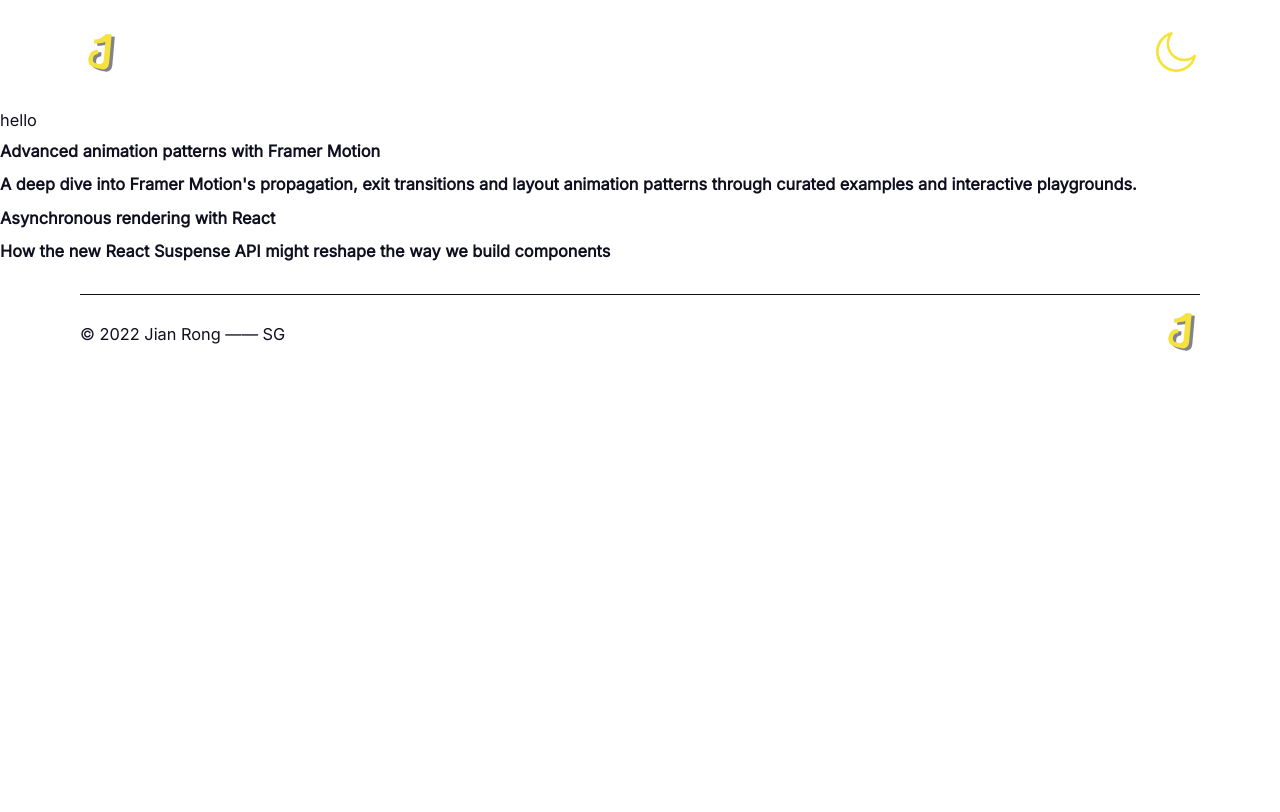
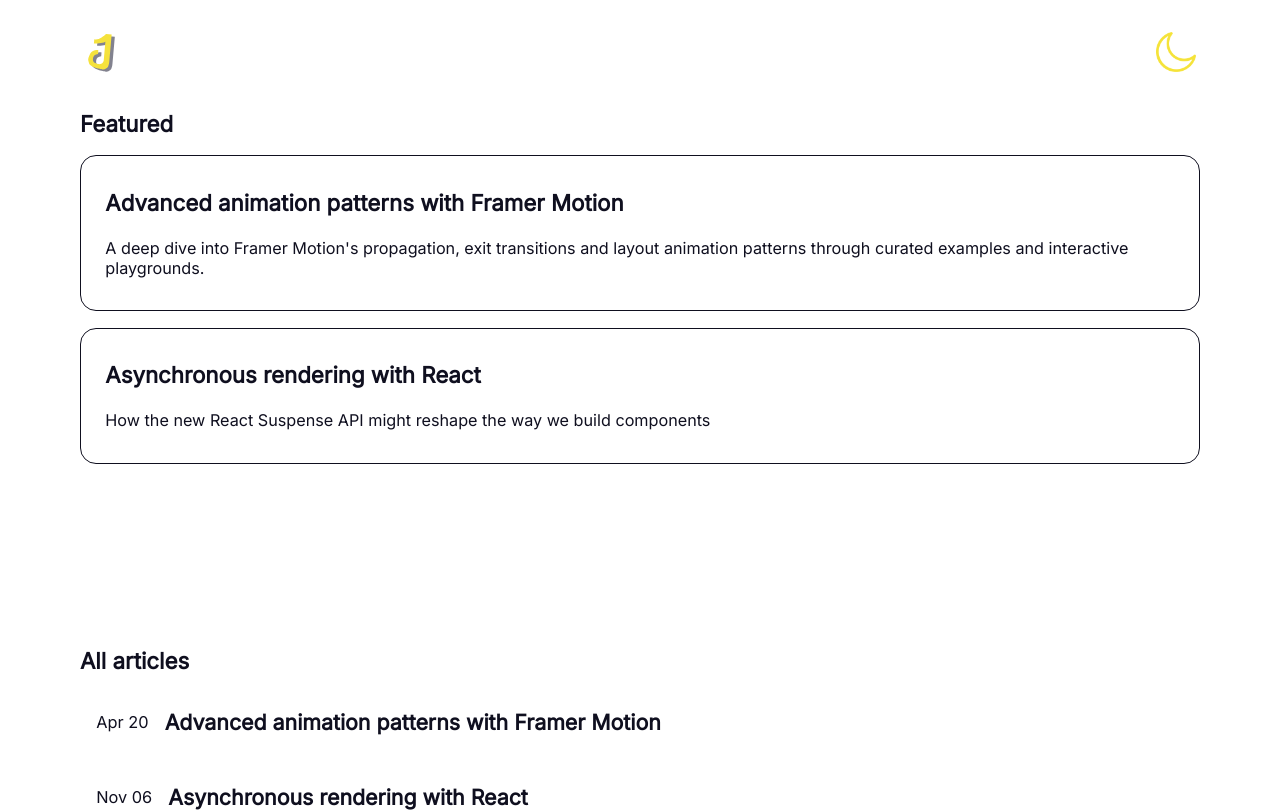
Before and after one commit to jianrong7/portfolio, a Next.js app in the folder portfolio-frontend/: page /blog in a window 1280 px wide. Shown: the top 812 px of the page. Built offline with nearby package versions, Linux system fonts and the light colour scheme.

Commit message:
initial commit for blog home page

```diff
--- /dev/null
+++ b/portfolio-frontend/components/blog/AllArticles/AllArticles.module.css
@@ -0,0 +1,3 @@
+.list {
+  padding: 0;
+}
--- /dev/null
+++ b/portfolio-frontend/components/blog/AllArticles/AllArticles.tsx
@@ -0,0 +1,19 @@
+import React from "react";
+
+import Heading from "../../shared/Heading/Heading";
+import Post from "../Post";
+
+import styles from "./AllArticles.module.css";
+
+export default function AllArticles({ posts }) {
+  return (
+    <section>
+      <Heading level="h2">All articles</Heading>
+      <ul className={styles.list}>
+        {posts.map((post) => (
+          <Post key={post.slug} post={post} />
+        ))}
+      </ul>
+    </section>
+  );
+}
--- /dev/null
+++ b/portfolio-frontend/components/blog/FeaturedPost.module.css
@@ -0,0 +1,14 @@
+.container {
+  border: 1px solid var(--accentColor2_dark);
+  border-radius: 16px;
+  padding: 2rem 1.5rem;
+  list-style-type: none;
+  margin-bottom: 1rem;
+  cursor: pointer;
+}
+
+.subtitle {
+  font-size: 1rem;
+  font-weight: 400;
+  margin: 0;
+}
--- /dev/null
+++ b/portfolio-frontend/components/blog/FeaturedPost.tsx
@@ -0,0 +1,41 @@
+import React from "react";
+import Link from "next/link";
+import { motion, Variants } from "framer-motion";
+import Heading from "../shared/Heading/Heading";
+
+import styles from "./FeaturedPost.module.css";
+
+const listVariants: Variants = {
+  hover: {
+    boxShadow: "rgba(100, 100, 111, 0.2) 0px 7px 29px 0px",
+    scale: 1.05,
+    transition: {
+      duration: 0.5,
+      ease: "easeInOut",
+    },
+  },
+  tap: {
+    scale: 0.95,
+    transition: { duration: 0.2, ease: "easeInOut" },
+  },
+};
+
+export default function FeaturedPost({ post }) {
+  return (
+    <Link href={`/blog/${post.slug}`} passHref>
+      <motion.li
+        className={styles.container}
+        whileHover="hover"
+        whileTap="tap"
+        variants={listVariants}
+      >
+        <Heading level="h3" className={styles.title}>
+          {post.frontmatter.title}
+        </Heading>
+        <Heading level="h3" className={styles.subtitle}>
+          {post.frontmatter.subtitle}
+        </Heading>
+      </motion.li>
+    </Link>
+  );
+}
--- /dev/null
+++ b/portfolio-frontend/components/blog/FeaturedPosts/FeaturedPosts.module.css
@@ -0,0 +1,3 @@
+.list {
+  padding: 0;
+}
--- /dev/null
+++ b/portfolio-frontend/components/blog/FeaturedPosts/FeaturedPosts.tsx
@@ -0,0 +1,19 @@
+import React from "react";
+
+import Heading from "../../shared/Heading/Heading";
+import FeaturedPost from "../FeaturedPost";
+
+import styles from "./FeaturedPosts.module.css";
+
+export default function FeaturedPosts({ posts }) {
+  return (
+    <section>
+      <Heading level="h2">Featured</Heading>
+      <ul className={styles.list}>
+        {posts.map((post) => (
+          <FeaturedPost key={post.slug} post={post} />
+        ))}
+      </ul>
+    </section>
+  );
+}
--- /dev/null
+++ b/portfolio-frontend/components/blog/Post.module.css
@@ -0,0 +1,85 @@
+.mobileContainer {
+  margin-bottom: 1rem;
+}
+
+.container {
+  list-style-type: none;
+  cursor: pointer;
+  display: flex;
+  align-items: center;
+  justify-content: space-between;
+  padding: 1rem;
+  border-radius: 1rem;
+  margin-bottom: 1rem;
+  margin: 0;
+}
+
+.date {
+  white-space: nowrap;
+}
+
+.dateTitle {
+  display: flex;
+  align-items: center;
+}
+
+.title {
+  margin: 0;
+  margin-left: 1rem;
+  font-size: calc(1rem + 0.4vw);
+}
+
+.keywordsDesktop {
+  display: none;
+}
+
+.keywordsMobile {
+  display: flex;
+  padding: 0;
+  margin-left: 1rem;
+  overflow: scroll;
+  width: 80vw;
+}
+
+.keywordsMobile {
+  -ms-overflow-style: none; /* Internet Explorer 10+ */
+  scrollbar-width: none; /* Firefox */
+}
+.keywordsMobile::-webkit-scrollbar {
+  display: none; /* Safari and Chrome */
+}
+
+.keyword {
+  margin-left: 0.7rem;
+  list-style-type: none;
+  color: var(--accentColor2_dark);
+  white-space: nowrap;
+  font-size: 0.7rem;
+}
+
+.keyword:first-of-type {
+  margin-left: 0;
+}
+
+@media screen and (min-width: 768px) {
+  .mobileContainer {
+    margin: 0;
+  }
+
+  .container {
+    margin-bottom: 1rem;
+  }
+
+  .keywordsDesktop {
+    display: flex;
+    width: auto;
+  }
+
+  .keywordsMobile {
+    display: none;
+  }
+
+  .keyword {
+    font-size: clamp(0.7rem, 0.7rem + 5px, 1.5rem);
+  }
+}
--- a/portfolio-frontend/components/blog/Post.tsx
+++ b/portfolio-frontend/components/blog/Post.tsx
@@ -1,12 +1,83 @@
 import React from "react";
 import Link from "next/link";
+import { motion } from "framer-motion";
+import { useTheme } from "next-themes";
+
+import Heading from "../shared/Heading/Heading";
+
+import styles from "./Post.module.css";
 
 export default function Post({ post }) {
+  const date = new Date(post.frontmatter.date);
+  const { theme } = useTheme();
+
+  const listVariants = {
+    hover: {
+      backgroundColor: theme === "light" ? "#f5e23c" : "#050520",
+    },
+    tap: {
+      scale: 0.95,
+    },
+  };
+
+  const keywordsVariants = {
+    initial: {
+      opacity: 0,
+    },
+    hover: {
+      opacity: 1,
+    },
+  };
   return (
     <Link href={`/blog/${post.slug}`} passHref>
-      <div>
-        <h1>{post.frontmatter.title}</h1>
-        <h2>{post.frontmatter.subtitle}</h2>
+      <div className={styles.mobileContainer}>
+        <div>
+          <motion.li
+            className={styles.container}
+            initial="initial"
+            whileHover="hover"
+            whileTap="tap"
+            variants={listVariants}
+          >
+            <div className={styles.dateTitle}>
+              <span className={styles.date}>
+                {date.toDateString().slice(4, 10)}
+              </span>
+              <Heading level="h3" className={styles.title}>
+                {post.frontmatter.title}
+              </Heading>
+            </div>
+
+            <motion.ul className={styles.keywordsDesktop}>
+              {post.frontmatter.keywords.map((keyword, index) =>
+                index < 3 ? (
+                  <motion.li
+                    key={`${keyword}_${index}`}
+                    className={styles.keyword}
+                    transition={{ duration: 0.3 + index / 10 }}
+                    variants={keywordsVariants}
+                  >
+                    {keyword}
+                  </motion.li>
+                ) : null
+              )}
+            </motion.ul>
+          </motion.li>
+        </div>
+        <motion.ul className={styles.keywordsMobile}>
+          {post.frontmatter.keywords.map((keyword, index) =>
+            index < 3 ? (
+              <motion.li
+                key={`${keyword}_${index}`}
+                className={styles.keyword}
+                transition={{ duration: 0.3 + index / 10 }}
+                variants={keywordsVariants}
+              >
+                {keyword}
+              </motion.li>
+            ) : null
+          )}
+        </motion.ul>
       </div>
     </Link>
   );
--- a/portfolio-frontend/pages/blog/index.tsx
+++ b/portfolio-frontend/pages/blog/index.tsx
@@ -13,6 +13,10 @@ import styles from "../../styles/Blog.module.css";
 import Link from "next/link";
 
 import type { frontmatter } from "../../types/post";
+import Heading from "../../components/shared/Heading/Heading";
+import FeaturedPost from "../../components/blog/FeaturedPost";
+import FeaturedPosts from "../../components/blog/FeaturedPosts/FeaturedPosts";
+import AllArticles from "../../components/blog/AllArticles/AllArticles";
 
 interface BlogProps {
   posts: Array<{
@@ -23,15 +27,25 @@ interface BlogProps {
 
 const Blog: NextPage<BlogProps> = ({ posts }) => {
   return (
-    <>
+    <motion.div
+      className={styles.container}
+      exit={{ opacity: 0, y: -300 }}
+      transition={{ duration: 5 }}
+    >
+      <Head>
+        <title>Loh Jian Rong | Personal Portfolio</title>
+        <meta
+          name="description"
+          content="Loh Jian Rong is a software engineer currently based in Singapore working with React and Express."
+        />
+        <link rel="icon" href="/favicon.ico" />
+      </Head>
       <NavBar />
-      <div>hello</div>
-      <div>
-        {posts.map((post) => (
-          <Post key={post.slug} post={post} />
-        ))}
-      </div>
-    </>
+      <main className={styles.main}>
+        <FeaturedPosts posts={posts} />
+        <AllArticles posts={posts} />
+      </main>
+    </motion.div>
   );
 };
 
--- a/portfolio-frontend/styles/Blog.module.css
+++ b/portfolio-frontend/styles/Blog.module.css
@@ -0,0 +1,25 @@
+.container {
+  background-color: var(--backgroundColor_dark);
+  color: var(--fontColor_dark);
+}
+
+.main {
+  min-height: 100vh;
+  height: inherit;
+  display: grid;
+  column-gap: 20px;
+  row-gap: 40px;
+  grid-template-columns: 1fr minmax(auto, 1120px) 1fr;
+  grid-template-rows: none;
+  grid-auto-flow: row;
+}
+
+.main > * {
+  grid-column: 2;
+}
+
+@media screen and (min-width: 768px) {
+  .main {
+    row-gap: 100px;
+  }
+}
```
